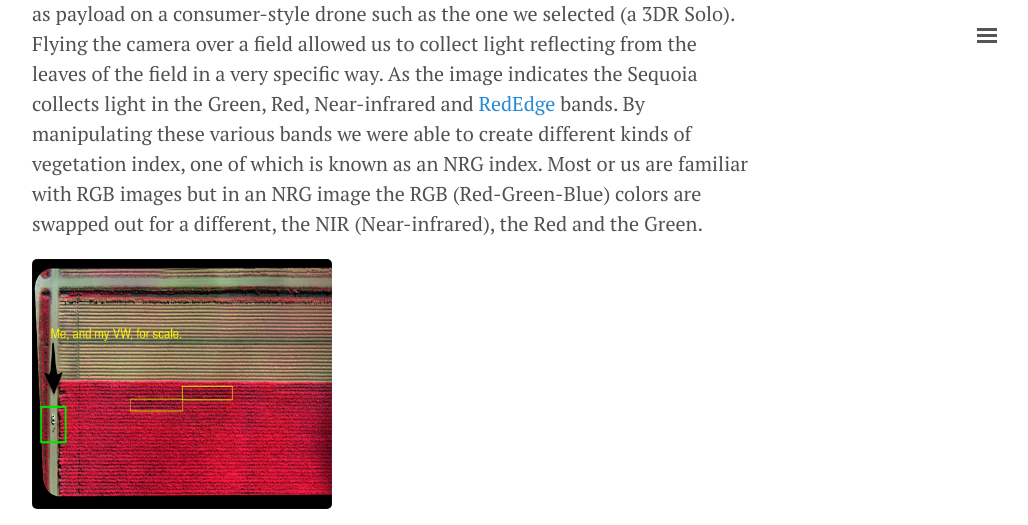
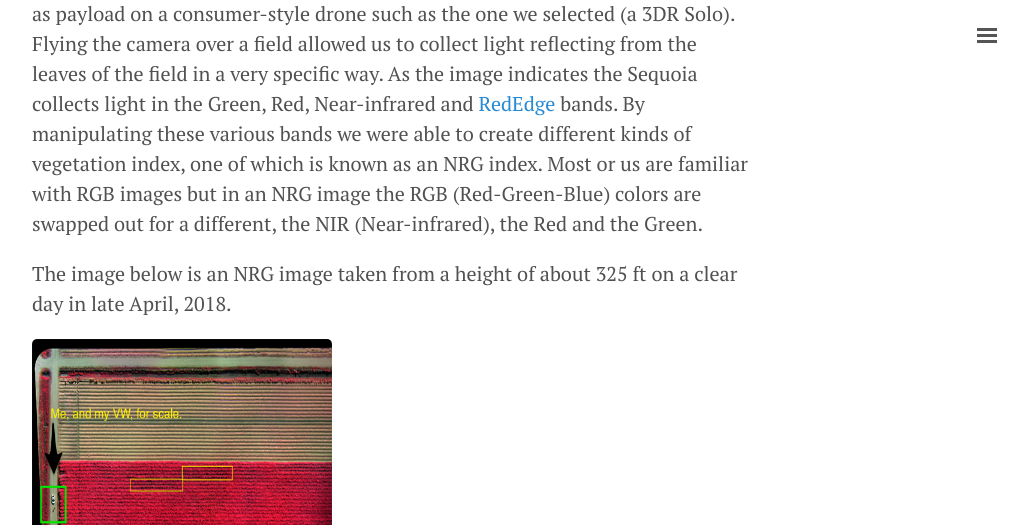
Before and after one commit to geraldmc/geraldmc.github.io, a Jekyll site: the page built from _posts/2019-02-23-predicting-yield-1.md, in a window 1280 px wide and 900 px high, scrolled down 2622 px, cut to the strip 0-525 px from the top of the window. Shown: the whole strip, without its empty margins (248-1276 px from the left). Built offline with Jekyll 4.4.1, drawn with Linux system fonts in a browser that asks for light colours.

Commit message:
adds NRG

```diff
--- a/_posts/2019-02-23-predicting-yield-1.md
+++ b/_posts/2019-02-23-predicting-yield-1.md
@@ -37,6 +37,8 @@ Creating a vegetation index requires first getting a camera into the air and as
 
 The Sequoia camera is about the size of a GoPro. It’s lightweight enough to serve as payload on a consumer-style drone such as the one we selected (a 3DR Solo). Flying the camera over a field allowed us to collect light reflecting from the leaves of the field in a very specific way. As the image indicates the Sequoia collects light in the Green, Red, Near-infrared and [RedEdge](https://en.wikipedia.org/wiki/Red_edge) bands. By manipulating these various bands we were able to create different kinds of vegetation index, one of which is known as an NRG index. Most or us are familiar with RGB images but in an NRG image the RGB (Red-Green-Blue) colors are swapped out for a different, the NIR (Near-infrared), the Red and the Green.
 
+The image below is an NRG image taken from a height of about 325 ft on a clear day in late April, 2018.
+
 ![NGR Highlight]({{ site.url }}/assets/NGR-highlight-scale.png){:height="250px" width="300px"}
 
 <!-- {% highlight python %} {% endhighlight %} -->
```
